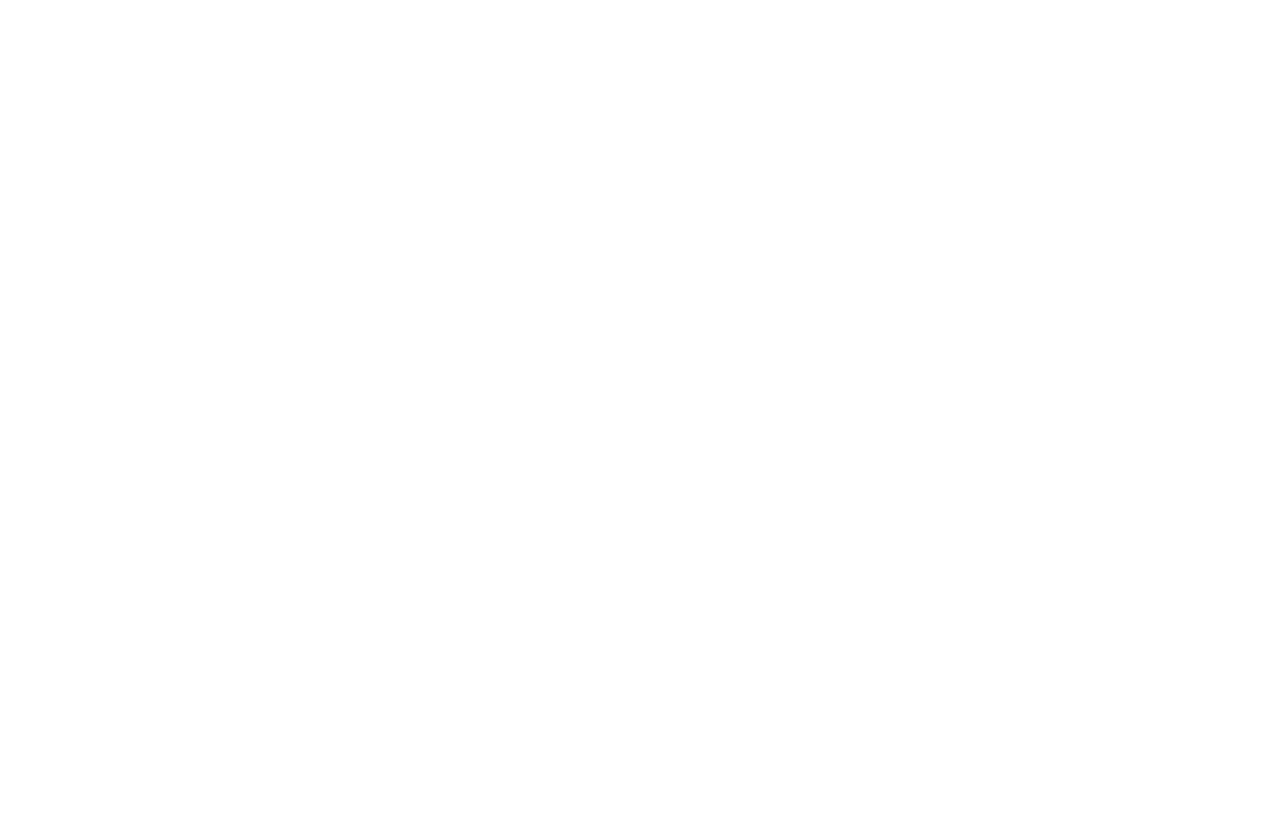
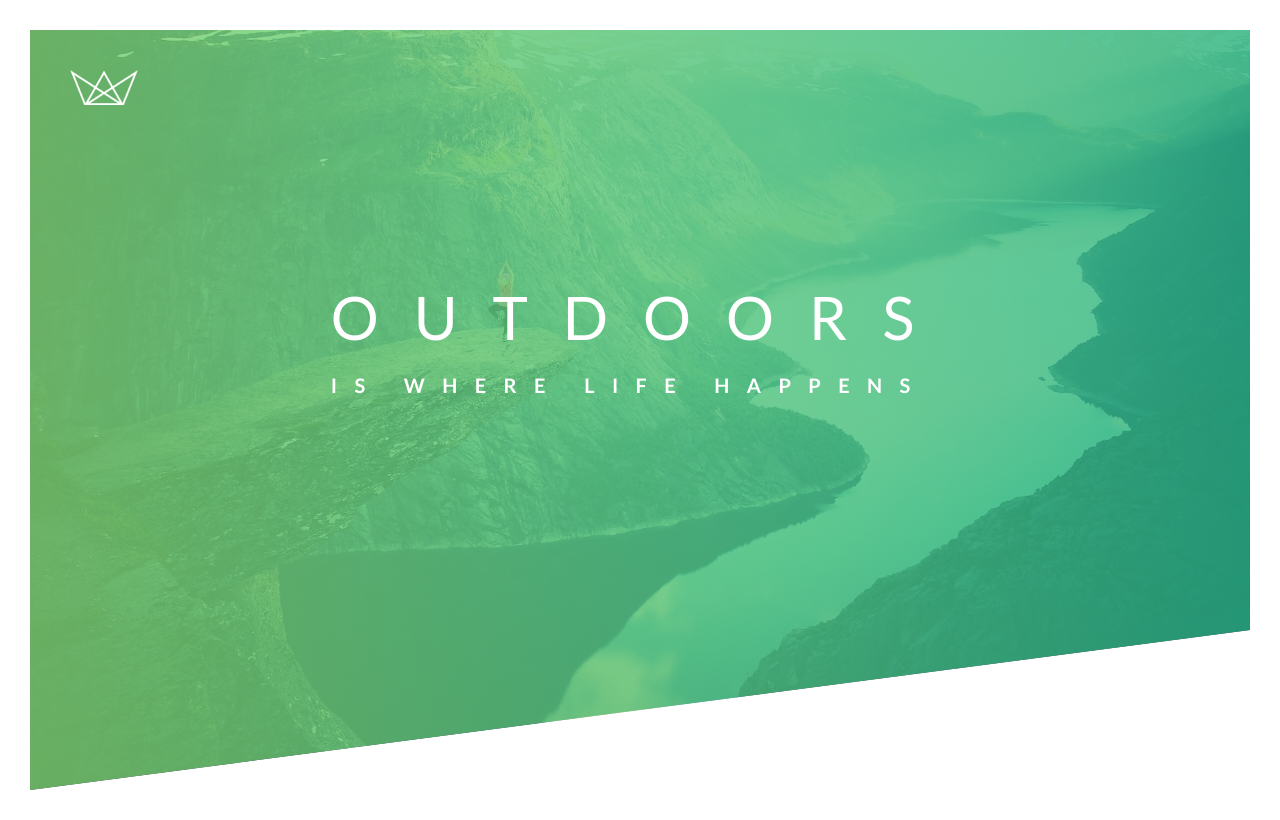
Before and after one commit to denidiasjr/course-advanced-css, a plain HTML site: page naturous/index.html in a window 1280 px wide. Drawn offline with Linux system fonts and the light colour scheme.

Commit message:
Creating first structure

```diff
--- a/naturous/css/style.css
+++ b/naturous/css/style.css
@@ -6,3 +6,104 @@ Medium green: #55c57a
 Dark green: #28b485
 
 */
+
+* {
+  margin: 0;
+  padding: 0;
+  box-sizing: border-box;
+}
+
+body {
+  font-family: "Lato", sans-serif;
+  font-weight: 400;
+  font-size: 16px;
+  line-height: 1.7;
+  color: #777;
+  padding: 30px;
+}
+
+.header {
+  height: 95vh;
+  position: relative;
+  background-image: linear-gradient(to right, #7ed56fcc, #28b485cc), url('../img/hero.jpg');
+  background-size: cover;
+  background-position: center;
+  clip-path: polygon(0 0, 100% 0, 100% 75vh, 0 100%);
+}
+
+.logo-box {
+  position: absolute;
+  top: 40px;
+  left: 40px;
+}
+
+.logo {
+  height: 35px;
+}
+
+.text-box {
+  position: absolute;
+  top: 40%;
+  left: 50%;
+  transform: translate(-50%, -50%);
+}
+
+.heading-primary {
+  color: #fff;
+  text-transform: uppercase;
+  backface-visibility: hidden;
+}
+
+.heading-primary-main {
+  display: block;
+  font-size: 60px;
+  font-weight: 400;
+  letter-spacing: 35px;
+  animation-name: moveInLeft;
+  animation-duration: 1s;
+  animation-timing-function: ease-out;
+}
+
+.heading-primary-sub {
+  display: block;
+  font-size: 20px;
+  font-weight: 700;
+  letter-spacing: 17.4px;
+  animation-name: moveInRight;
+  animation-duration: 1s;
+  animation-timing-function: ease-out;
+}
+
+@keyframes moveInLeft {
+
+  0% {
+    opacity: 0;
+    transform: translateX(-100px);
+  }
+
+  80% {
+    transform: translateX(10px);
+  }
+
+  100% {
+    opacity: 1;
+    transform: translate(0);
+  }
+}
+
+@keyframes moveInRight {
+
+  0% {
+    opacity: 0;
+    transform: translateX(100px);
+  }
+
+  80% {
+    transform: translateX(-10px);
+  }
+
+  100% {
+    opacity: 1;
+    transform: translate(0);
+  }
+}
--- a/naturous/index.html
+++ b/naturous/index.html
@@ -13,7 +13,17 @@
     <title>Natours | Exciting tours for adventurous people</title>
   </head>
   <body>
+    <header class="header">
+      <div class="logo-box">
+        <img class="logo" src="img/logo-white.png" alt="Logo" />
+      </div>
 
+      <div class="text-box">
+        <h1 class="heading-primary">
+          <span class="heading-primary-main">Outdoors</span>
+          <span class="heading-primary-sub">is where life happens</span>
+        </h1>
+      </div>
+    </header>
   </body>
-
 </html>
```
